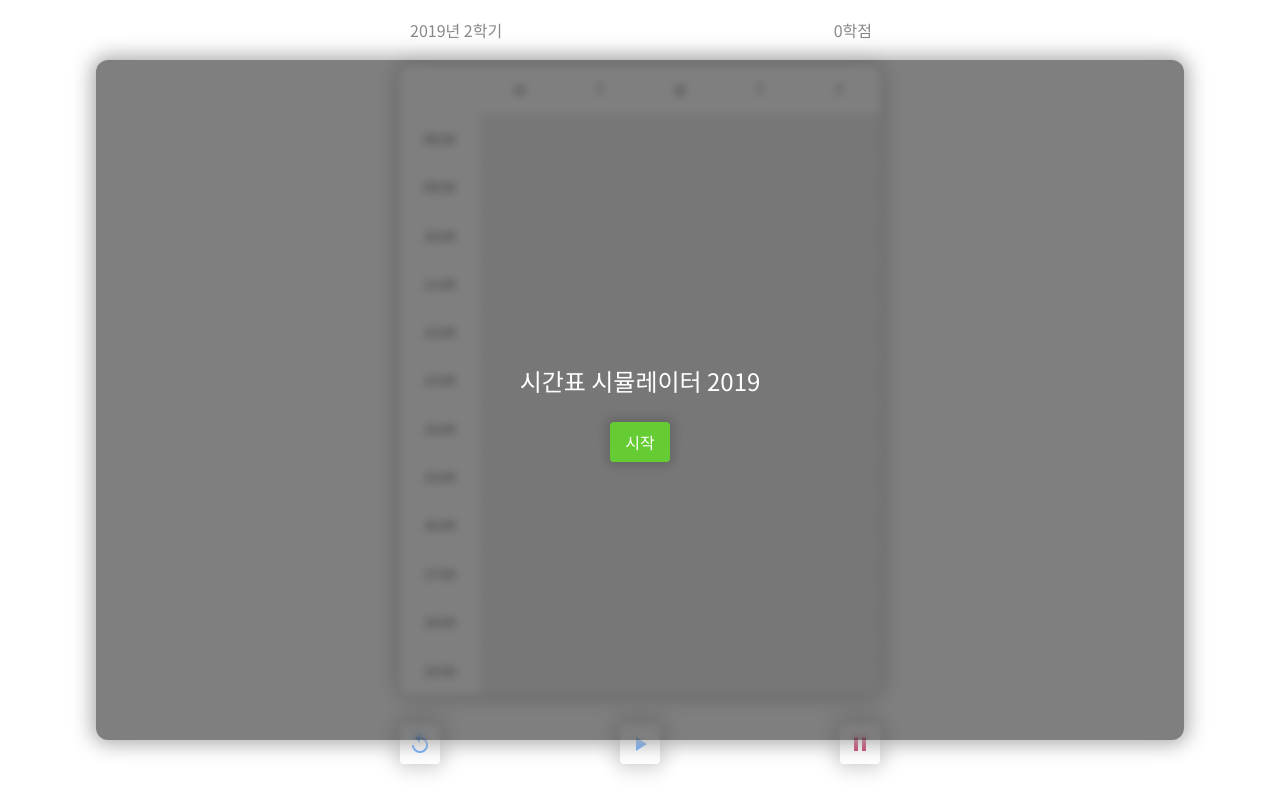
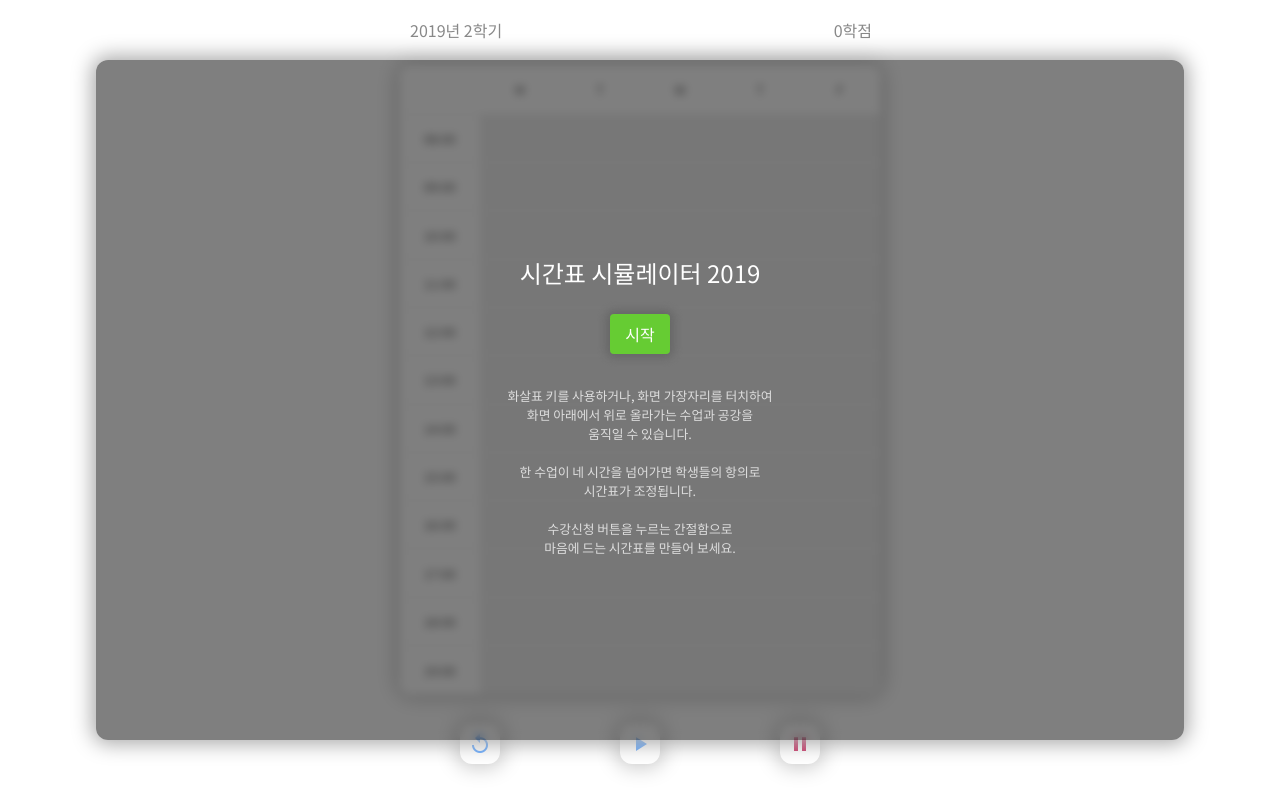
Before and after one commit to Heartade/siganpyo-simulator, a React (Create React App) app: page / in a window 1280 px wide. Built offline with nearby package versions, Linux system fonts and the light colour scheme.

Commit message:
now has a normal explanation of what's going on

```diff
--- a/src/Components/TimeButton.js
+++ b/src/Components/TimeButton.js
@@ -14,6 +14,7 @@ export default class TimeButton extends Component {
         fontFamily: "Noto Sans KR",
         lightShadow: "0px 0px 10px 4px #666666",
         heavyShadow: "0px 0px 6px 2px #444444",
+        borderRadius: "4px",
         default_color: "#FFFFFF",
         hover_color: "#FFFFFF",
         press_color: "#FFFFFF"
@@ -25,7 +26,7 @@ export default class TimeButton extends Component {
         fontSize: "1rem",
         boxShadow: this.props.lightShadow,
         border: "0",
-        borderRadius: "4px",
+        borderRadius: this.props.borderRadius,
         display: "flex",
         alignItems: "center",
         justifyItems: "center",
--- a/src/Screens/ScreenPlay.js
+++ b/src/Screens/ScreenPlay.js
@@ -384,7 +384,7 @@ export default class ScreenPlay extends Component {
     }
     const control_div_style = {
       height: "48px",
-      margin: "6px 0px 12px 0px",
+      margin: "6px 24px 12px 24px",
       display: "flex",
       alignItems: "stretch",
       alignContent: "stretch",
@@ -455,6 +455,8 @@ export default class ScreenPlay extends Component {
         display: this.state.started?this.state.playing?"flex":"none":"flex",
         overflow: "visible",
         justifyContent: "space-between",
+        width: "90%",
+        maxWidth: "360px",
         height: "64px"}}>
           <TimeButton
             width="40px"
@@ -467,6 +469,7 @@ export default class ScreenPlay extends Component {
             press_bcg_color="#CCCCCC"
             lightShadow="0px 0px 20px 4px #CCCCCC"
             heavyShadow= "0px 0px 6px 2px #AAAAAA"
+            borderRadius="12px"
             onClick={this.resetLoop.bind(this)}>
             <i className="material-icons md-24">replay</i>
           </TimeButton>
@@ -481,6 +484,7 @@ export default class ScreenPlay extends Component {
             press_bcg_color="#CCCCCC"
             lightShadow="0px 0px 20px 4px #CCCCCC"
             heavyShadow= "0px 0px 6px 2px #AAAAAA"
+            borderRadius="12px"
             onClick={this.resumeLoop.bind(this)}>
             <i style={{
               color: this.state.loop?"#66CC33":"#66AAFF"
@@ -497,6 +501,7 @@ export default class ScreenPlay extends Component {
             press_bcg_color="#CCCCCC"
             lightShadow="0px 0px 20px 4px #CCCCCC"
             heavyShadow= "0px 0px 6px 2px #AAAAAA"
+            borderRadius="12px"
             onClick={this.pauseLoop.bind(this)}>
             <i style={{
               color: this.state.loop?"#66AAFF":"#CC3366"
@@ -504,7 +509,7 @@ export default class ScreenPlay extends Component {
           </TimeButton>
         </div>
         <div style={modal_style}>
-          <p style={{fontSize: "1.5rem", color: "#FFFFFF"}}>
+          <p style={{fontSize: "1.5rem", marginTop: "32px", color: "#FFFFFF"}}>
             시간표 시뮬레이터 2019
           </p>
           <TimeButton
@@ -514,6 +519,15 @@ export default class ScreenPlay extends Component {
             onClick={this.startLoop.bind(this)}>
             시작
           </TimeButton>
+          <p style={{fontSize: "0.8rem", wordWrap: "normal", fontWeight: "lighter", margin: "20px", marginTop: "32px", color: "#DDDDDD"}}>
+            화살표 키를 사용하거나, 화면 가장자리를 터치하여<br/>
+            화면 아래에서 위로 올라가는 수업과 공강을<br/>
+            움직일 수 있습니다.<br/><br/>
+            한 수업이 네 시간을 넘어가면 학생들의 항의로<br/>
+            시간표가 조정됩니다.<br/><br/>
+            수강신청 버튼을 누르는 간절함으로<br/>
+            마음에 드는 시간표를 만들어 보세요.
+          </p>
         </div>
         <OverlayButton
           left="0"
@@ -545,7 +559,6 @@ export default class ScreenPlay extends Component {
           width="50%"
           left="25%"
           onClick={this.keyUp.bind(this)}/>
-
       </div>
     );
   }
```
